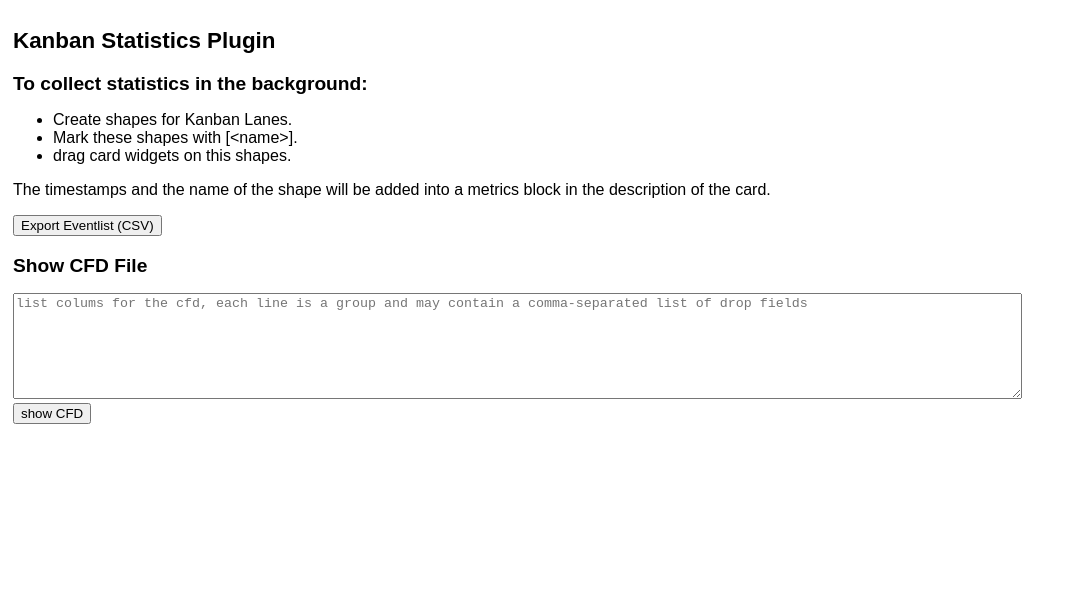
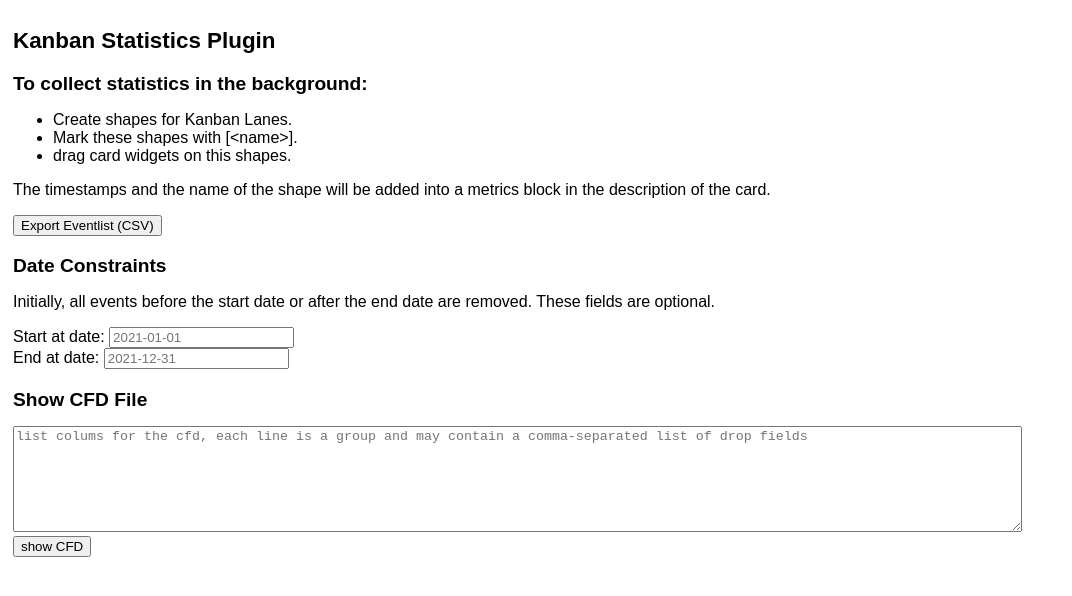
Before and after one commit to hojak/miro-statistics, a website: page src/htdocs/sidebar.html in a window 1280 px wide. Shown: the whole page, without its empty margins (0-1072 px from the left). Drawn offline with Linux system fonts and the light colour scheme; a script that the page names is missing; files whose address does not match are found by name.

Commit message:
feat: add date input fields

```diff
--- a/src/htdocs/sidebar.html
+++ b/src/htdocs/sidebar.html
@@ -57,6 +57,21 @@
     </div>
 
 
+    <h2>Date Constraints</h2>
+    <p>Initially, all events before the start date or after the end date are removed. These fields are optional.</p>
+
+    <div class="input_group">
+        <div class="input_group">
+            <label for="start_date">Start at date:</label>
+            <input type="text" id="start_date" name="start_date" placeholder="2021-01-01">
+        </div>
+
+        <div class="input_group">
+            <label for="end_date">End at date:</label>
+            <input type="text" id="end_date" name="end_date" placeholder="2021-12-31">
+        </div>
+    </div>
+
     <h2>Show CFD File</h2>
     <textarea name="cfd_groups" id="cfd_groups" placeholder="list colums for the cfd, each line is a group and may contain a comma-separated list of drop fields"></textarea>
     <div class="button_group">
```
